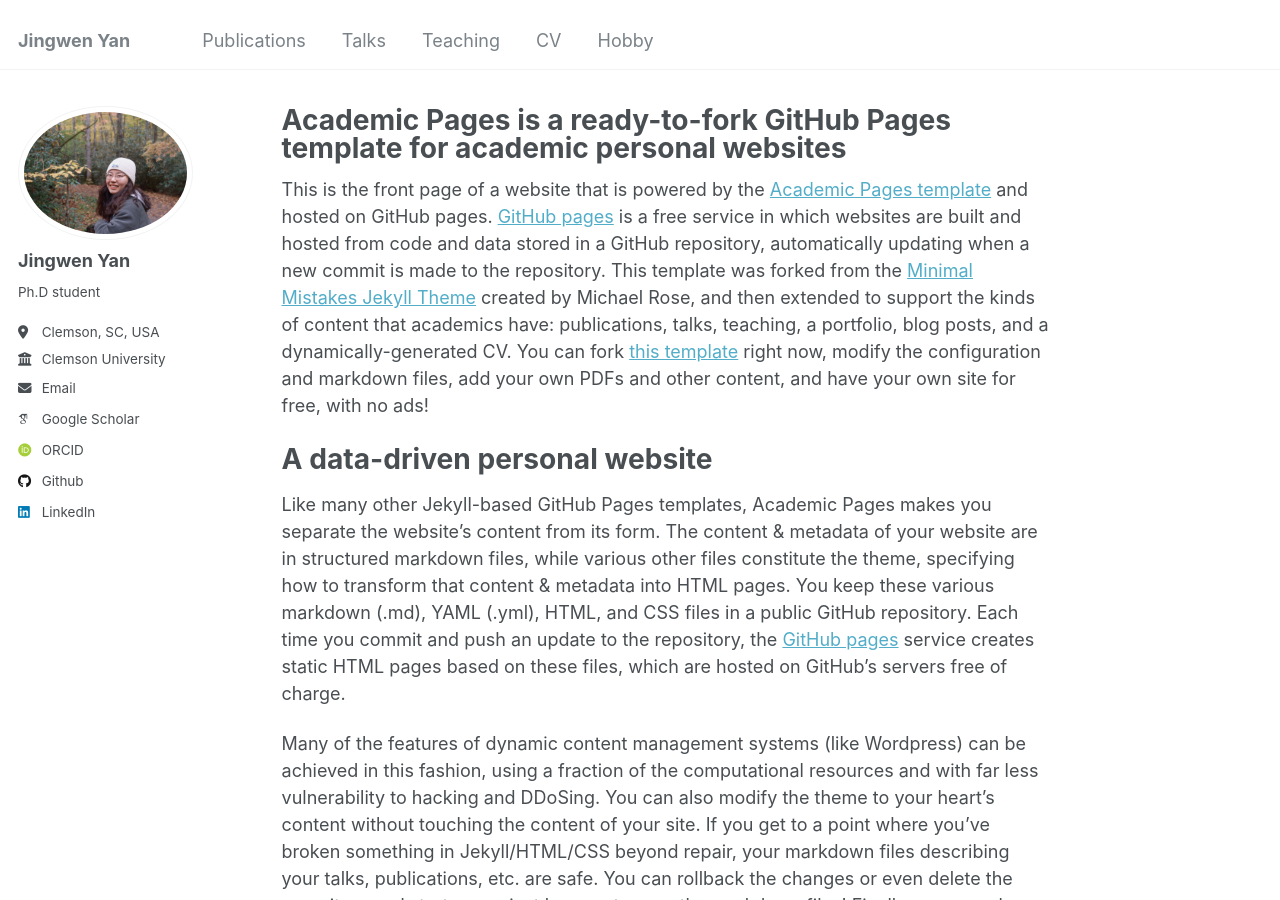
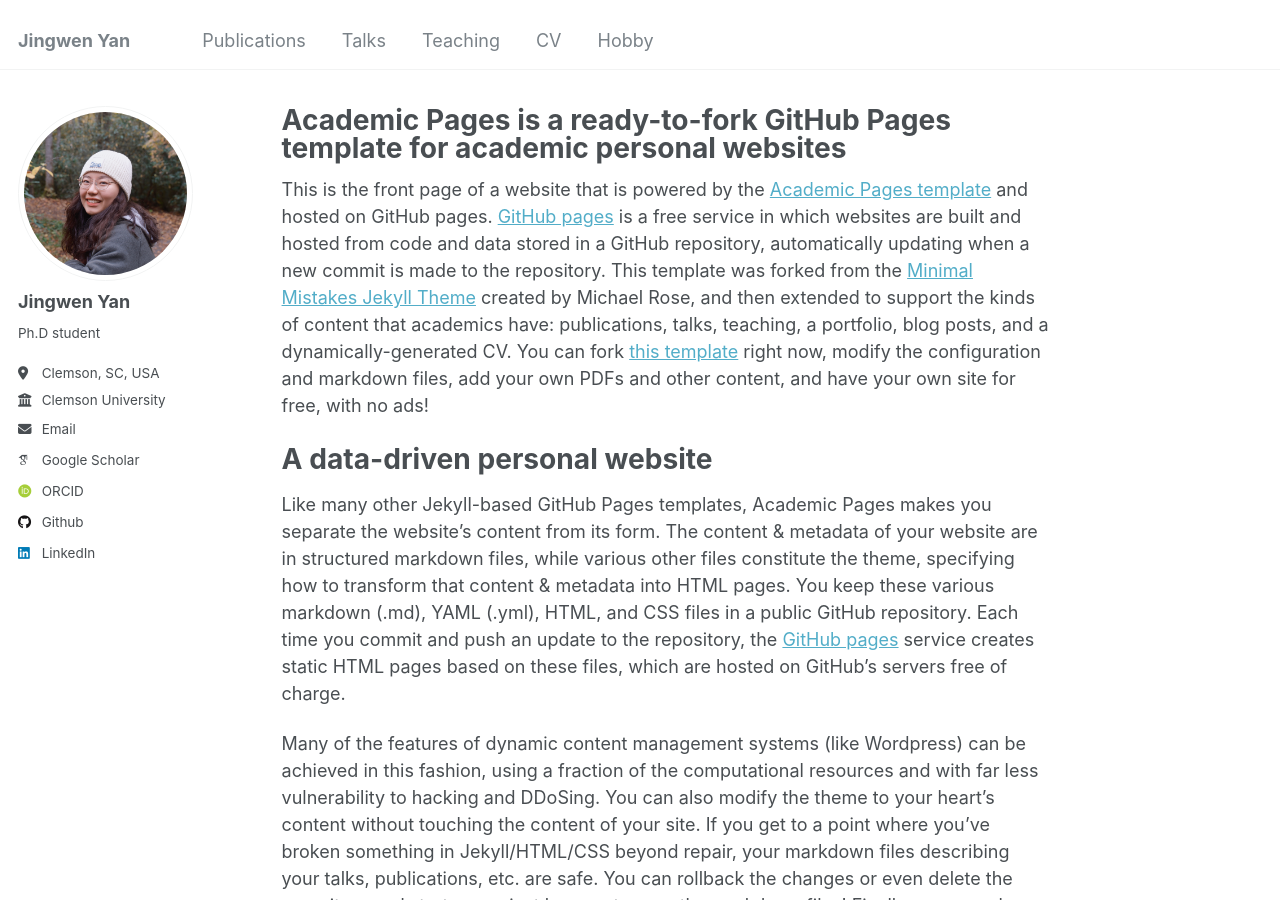
Before and after one commit to Yanjingwen111/Yanjingwen111.github.io, a Jekyll site: the page built from _pages/about.md, in a window 1280 px wide and 900 px high. Built offline with Jekyll 4.4.1, drawn with Linux system fonts in a browser that asks for light colours; some web fonts are replaced.

Commit message:
Update _config.yml

```diff
--- a/_config.yml
+++ b/_config.yml
@@ -21,7 +21,7 @@ repository               : "https://github.com/Yanjingwen111"
 #               Additional customization can be done by editing /_includes/author-profile.html
 author:
   # Biographic information
-  avatar           : "8191730490913_.pic.jpg"
+  avatar           : "8221730496150_.pic_hd.jpg"
   name             : "Jingwen Yan"
   pronouns         : # example: "she/her"
   bio              : "Ph.D student"
```
